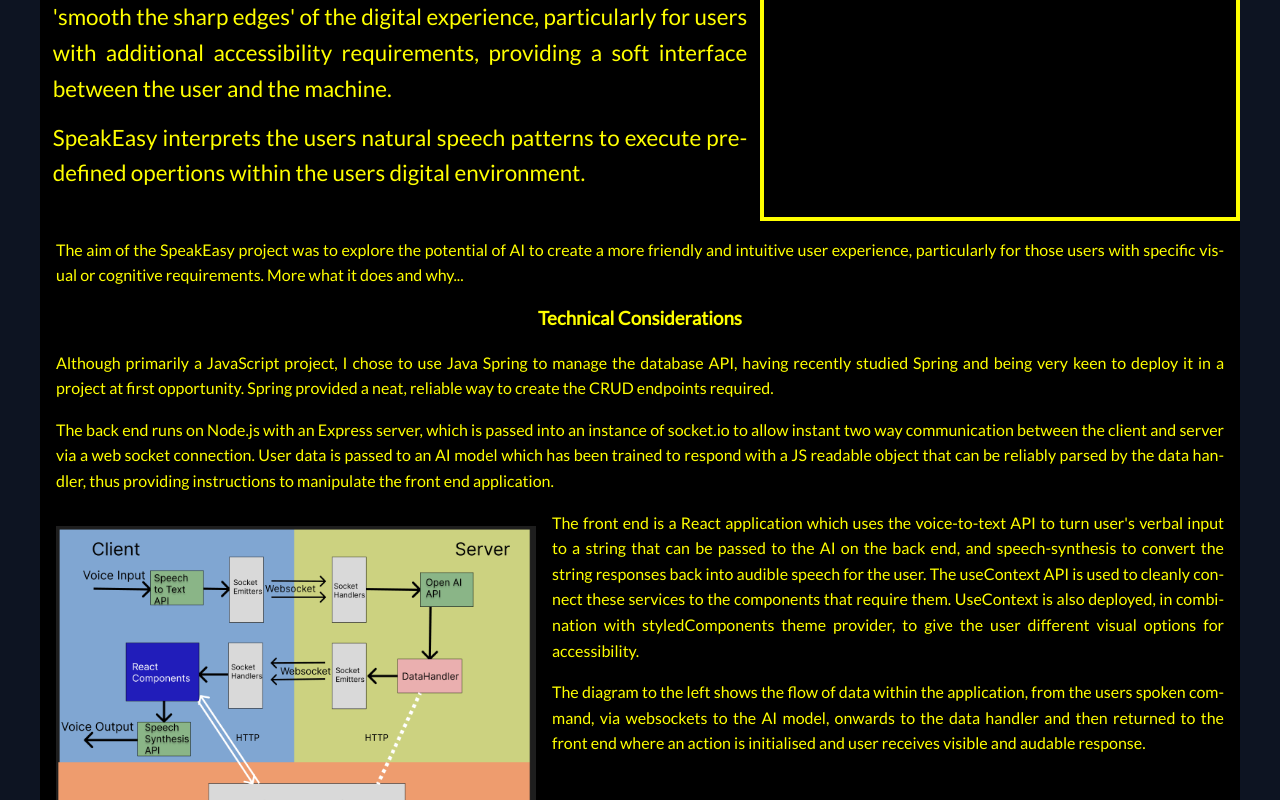
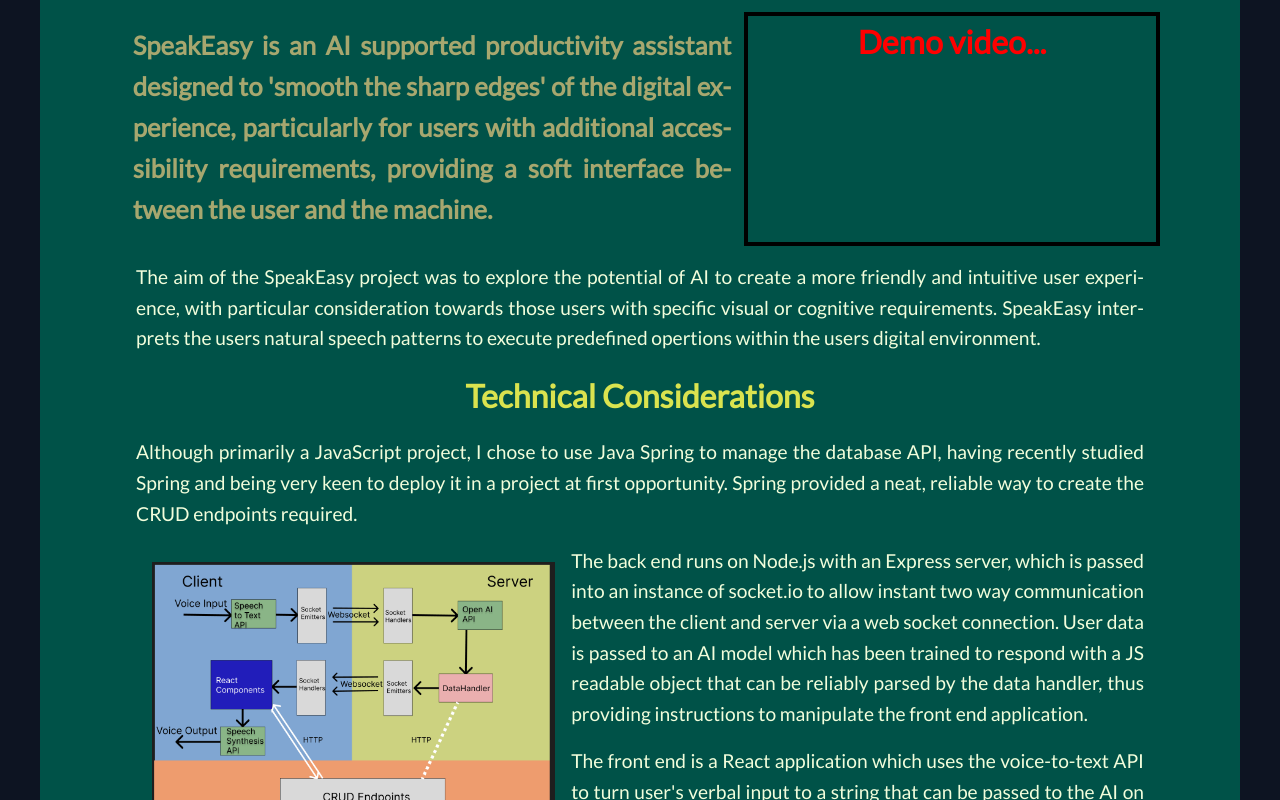
Before and after one commit to PaulHenstridge/portfolio, a React (Create React App) app in the folder client/: page /projects/speakeasy in a window 1280 px wide. Shown: the part 1780-2580 px from the top of the page. Built offline with nearby package versions, Linux system fonts and the light colour scheme.

Commit message:
fonts, colors, responsiveness

```diff
--- a/client/src/components/AboutMe.js
+++ b/client/src/components/AboutMe.js
@@ -93,8 +93,7 @@
             <AboutMeContainer id="aboutme">
                 <InnerContainer>
                     <AboutText> <span> An enthusiastic,  self motivated career changer with a passion for learning and solving problems.</span><br></br><br></br>
-                     With experience in management, lean methodologies and process design,
-I began as a self taught hobby coder in 2020, graduating from CodeClan’s Professional Software Development bootcamp in 2023, where I developed
+                     With experience in management, lean methodologies, and process design, I began to teach myself to code in 2020, graduating from CodeClan’s Professional Software Development bootcamp in 2023, where I developed
 the skills and processes required to turn my hobby into a careeer. <br></br><br></br>
 Away from the screen,  I love to get out into nature with my partner and our dog
  <Tooltip imagePath={corriePic}>,  Corrie</Tooltip>, which fuels my creativity and
--- a/client/src/components/ScrollNav.js
+++ b/client/src/components/ScrollNav.js
@@ -11,7 +11,7 @@
     height: 40vh;
     z-index:10;
     background-color: transparent;
-    padding: 1rem;
+    padding: 0.4rem;
     display: flex;
     flex-direction: column;
     justify-content: space-between;
@@ -92,7 +92,7 @@
         return () => window.removeEventListener('resize', handleResize);
     }, []);
 
-    const navMarginRight = windowWidth > 1320 ? ((windowWidth - 1320) / 4) + "px" : "0px";
+    const navMarginRight = windowWidth > 1220 ? ((windowWidth - 1220) / 4) + "px" : "0px";
 
 
     return (
--- a/client/src/components/ToolTip.js
+++ b/client/src/components/ToolTip.js
@@ -5,8 +5,8 @@
     position: relative;
     display: inline-block;
     cursor: pointer;
-    font-size:1.1em;
-    text-decoration:underline;
+    /* font-size:1.1em; */
+    /* text-decoration:underline; */
     color:#2f0a49;
 `;
 
@@ -16,11 +16,12 @@
     bottom: 100%;
     left: 50%;
     transform: translateX(-50%);
-    padding: 10px;
+    /* padding: 10px; */
     border: 1px solid #ccc;
-    background-color: white;
+    /* background-color: white; */
     z-index: 1;
     box-shadow: 0 4px 8px rgba(0, 0, 0, 0.1);
+    transform: translateX(4%)
 `;
 
 const TooltipImage = styled.img`
--- a/client/src/components/projectPages/DemoVid.js
+++ b/client/src/components/projectPages/DemoVid.js
@@ -1,11 +1,11 @@
 import styled from "styled-components";
 
 const VideoContainer = styled.div`
-    border: 4px solid yellow;
+    border: 4px solid black;
     aspect-ratio: 16/9;
     width: 40%;
     flex:none;
-    align-self: flex-start;
+    /* align-self: flex-start; */
 `
 
 const Sh1 = styled.h1`
--- a/client/src/components/projectPages/SpeakeasyInfo.js
+++ b/client/src/components/projectPages/SpeakeasyInfo.js
@@ -9,12 +9,26 @@
 
 
 const Bg = styled.div`
-    background-color: black;
-    color:yellow;
+    background-color: #005248;
+    color:#F2FEDC;
+    padding: 0 5rem;
+    @media screen and (max-width:700px){
+      padding: 0 3rem;
+    }
+    @media screen and (max-width:500px){
+      padding: 0 1.5rem;
+    }
     & > h1 {
-      font-size:2.6rem;
+      font-size:5rem;
       /* margin: 1.6rem; */
       padding: 2rem;
+      color:#DAE34F;
+      @media screen and (max-width:600px){
+      font-size:4rem;
+    }
+      @media screen and (max-width:420px){
+      font-size:3rem;
+    }
     }
     &  img:nth-child(odd) {
       float: left;
@@ -27,45 +41,87 @@
       margin:1rem;
     }
 
+    & h3 {
+      color:#DAE34F;
+      font-size:2rem;
+      @media screen and (max-width:700px){
+      font-size:1.6rem;
+      }
+    }
+    & h4 {
+      color:#A7A76F;
+      font-size:1.4rem;
+      @media screen and (max-width:700px){
+      font-size:1.1rem;
+      }
+    }
+    & h5 {
+      color:#a1a1a1;
+      font-weight:bold;
+    }
+
 `
 
 const UpperContainer = styled.div`
     display: flex;
     flex-wrap:nowrap;
-    & > div {
-      /* flex: 1; */
+    @media screen and (max-width:1020px) {
+      flex-direction:column;
+      align-items:center;
+      justify-content:center;
+      div:nth-child(2){
+        align-self:center;
+        min-width:370px;
+        min-height:210px;
+      }
+
+
     }
 `
 const LowerContainer = styled.div`
     display: flex;
     flex-direction: column;
-
 `
 
 const InfoSection = styled.section`
     background-color: transparent;
-    & > p{
+    &  p{
       margin: 1rem;
       text-align: justify;
       hyphens: auto;
+      font-size: 1.2rem;
+      @media screen and (max-width:700px){
+      font-size:1rem;
+      }
     }
 
 `
+
 const HeaderP = styled.p`
-    font-size:1.4rem;
+    font-size:1.6rem;
+    font-weight:bold;
     margin: 0.8rem;
     text-align: justify;
       hyphens: auto;
+      color: #A7A76F;
+    @media screen and (max-width:1130px){
+      font-size:1.4rem;
+    }
+    @media screen and (max-width:700px){
+      font-size:1.2rem;
+    }
 `
-
-
-// const VideoContainer = styled.div`
-//     border: 4px solid yellow;
-//     aspect-ratio: 16/9;
-//     width: 40%;
-//     flex:none;
-//     align-self: flex-start;
-// `
+const ReturnLink = styled(Link)`
+  font-size:2rem;
+  color: #e40c0c;
+  font-weight: bold;
+  text-decoration: none;
+  cursor: pointer;
+  &:hover {
+    color: #6b0e0c;
+    text-shadow:1px 1px rgba(255,255, 55, 0.2 );
+  }
+`
 
 const SpeakeasyInfo = () => {
     return (<Bg>
@@ -76,24 +132,15 @@
             <HeaderP>   SpeakEasy is an AI supported productivity assistant designed to 'smooth the sharp edges' of the digital experience, particularly for users with additional accessibility requirements, providing a soft interface between the user
              and the machine.
              </HeaderP>
-           <HeaderP>   SpeakEasy interprets the users natural speech patterns to execute predefined opertions within the users digital environment.
-
-            </HeaderP>
         </div>
-
       <DemoVid/>
-
       </UpperContainer>
 
-
-
       <LowerContainer>
-
         < InfoSection >
-        <p> The aim of the SpeakEasy project was to explore the potential of AI to create a more friendly and intuitive user experience,
-              particularly for those users with specific visual or cognitive requirements.
-
-              More what it does and why...
+        <p> The aim of the SpeakEasy project was to explore the potential of AI to create a more friendly and intuitive
+          user experience, with particular consideration towards those users with specific visual or cognitive requirements.
+         SpeakEasy interprets the users natural speech patterns to execute predefined opertions within the users digital environment.
                </p>
 
           <h3>Technical Considerations</h3>
@@ -101,11 +148,11 @@
           <p>Although primarily a JavaScript project, I chose to use Java Spring to manage the database API, having recently studied Spring
              and being very keen to deploy it in a project at first opportunity. Spring provided a neat, reliable way to create the CRUD endpoints required.  </p>
 
-<p>The back end runs on Node.js with an Express server, which is passed into an instance of socket.io to allow instant two way communication between
+<p>   <img src={projectDiagram} alt="project-diagram"></img>
+ The back end runs on Node.js with an Express server, which is passed into an instance of socket.io to allow instant two way communication between
    the client and server via a web socket connection.   User data is passed to an AI model which has been trained to respond with a JS readable object
    that can be reliably parsed by the data handler, thus providing instructions to manipulate the front end application.</p>
 
-   <img src={projectDiagram} alt="project-diagram"></img>
 
 <p>The front end is a React application which uses the voice-to-text API to turn user's verbal input to a string
   that can be passed to the AI on the back end,
@@ -138,9 +185,9 @@
 
 I chose to use web sockets to connect the front and back end for three reasons.  The first reason was to make the chat-response experience as natural as possible.  The second was to allow more opportunities for extension.  Being able to maintain multiple live connections simultaneously offers many exciting possibilities.  The third reason is they sounded like a really cool piece of technology, that would be fun to learn about and deploy!</p>
 
-          <p> <h5>What were the hardest problems to overcome?</h5>The trickiest parts of the project were, on one hand, to persuade the AI model to return its response in a predictable, JS readable format, and on the other hand, to handle the error when it failed to do so.  After numerous iterations, a system prompt was developed which successfully launched the correct font end process about 99% of there time.  To handle the remaining 1%, with the time and resources available, the non JS readable response is returned as a conversation message, avoiding an error on the back end an unresponsive front end.</p>
+          <p> <h4>What were the hardest problems to overcome?</h4>The trickiest parts of the project were, on one hand, to persuade the AI model to return its response in a predictable, JS readable format, and on the other hand, to handle the error when it failed to do so.  After numerous iterations, a system prompt was developed which successfully launched the correct font end process about 99% of there time.  To handle the remaining 1%, with the time and resources available, the non JS readable response is returned as a conversation message, avoiding an error on the back end an unresponsive front end.</p>
 
-          <p> <h5>What would I do differently if starting again today?</h5>
+          <p> <h4>What would I do differently if starting again today?</h4>
           I would think a bit more about the application structure, particularly in terms of maintaining loose couplings
            between components.  For example, the front end calls the database API directly, and a planned extension
            would also have the dataHandler interact directly with the DB.  I think it would be more appropriate for all
@@ -183,11 +230,7 @@
 
       </LowerContainer>
 
-
-
-
-
-    <Link to="/">Back to Projects</Link>
+    <ReturnLink to="/"> Back to Projects</ReturnLink>
     </Bg>)
 
 
```
